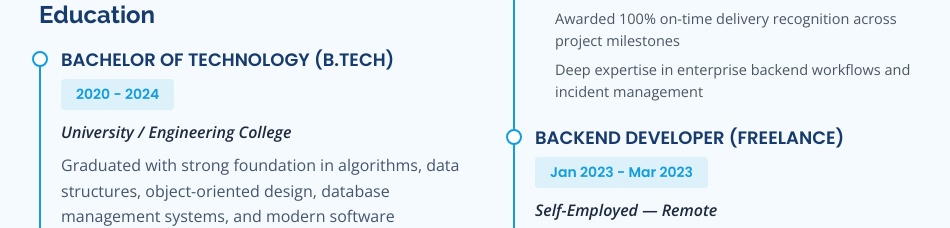
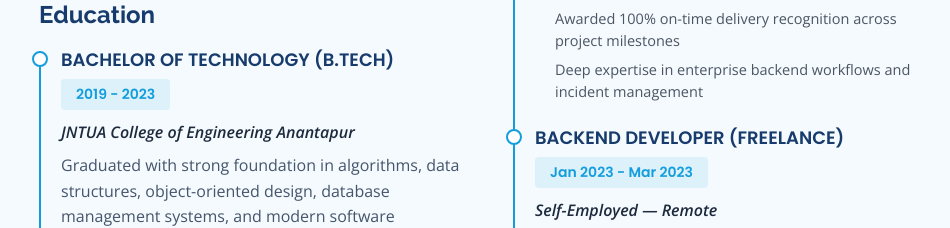
Before and after one commit to PawanRaja-hub/PawanRaja-Portfolio, a React (Vite) app: page / in a window 1280 px wide. Shown: the part 3562-3790 px from the top of the page, without its empty margins (301-1251 px from the left). Built offline with nearby package versions, Linux system fonts and the light colour scheme; no server answers.

Commit message:
chore(cms): sync portfolio content from Admin CMS (8/28/2026)

```diff
--- a/src/constants/index.js
+++ b/src/constants/index.js
@@ -268,8 +268,8 @@ export const education = [
     "id": 1,
     "degree": "Bachelor of Technology (B.Tech)",
     "field": "Computer Science & Engineering",
-    "institution": "University / Engineering College",
-    "period": "2020 - 2024",
+    "institution": "JNTUA College of Engineering Anantapur",
+    "period": "2019 - 2023",
     "description": "Graduated with strong foundation in algorithms, data structures, object-oriented design, database management systems, and modern software engineering principles."
   }
 ];
@@ -279,7 +279,7 @@ export const certifications = [
     "id": 1,
     "name": "Claude Certified Architect – Foundations",
     "issuer": "Anthropic",
-    "year": "2024",
+    "year": "2026",
     "icon": "award",
     "badge": "AI Architecture"
   },
```
